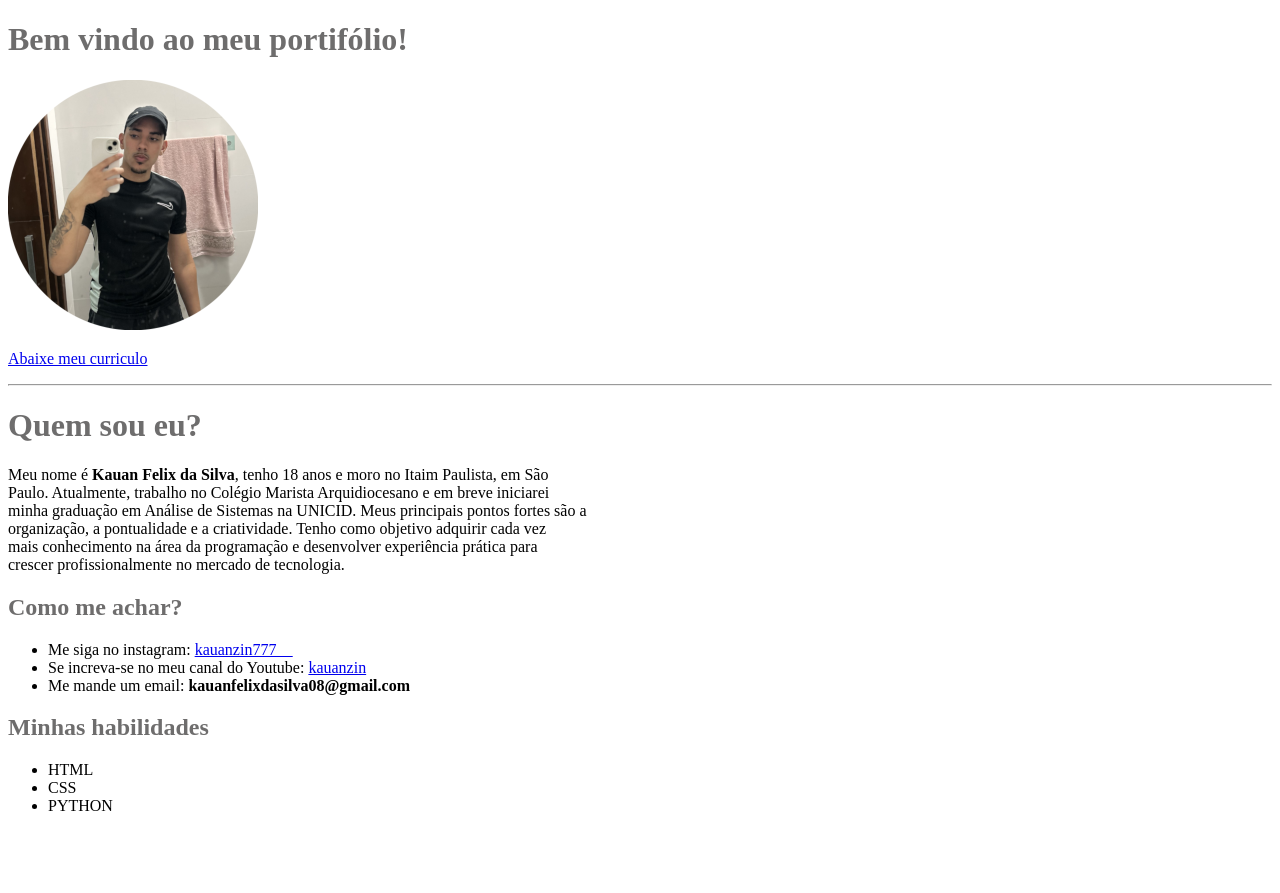
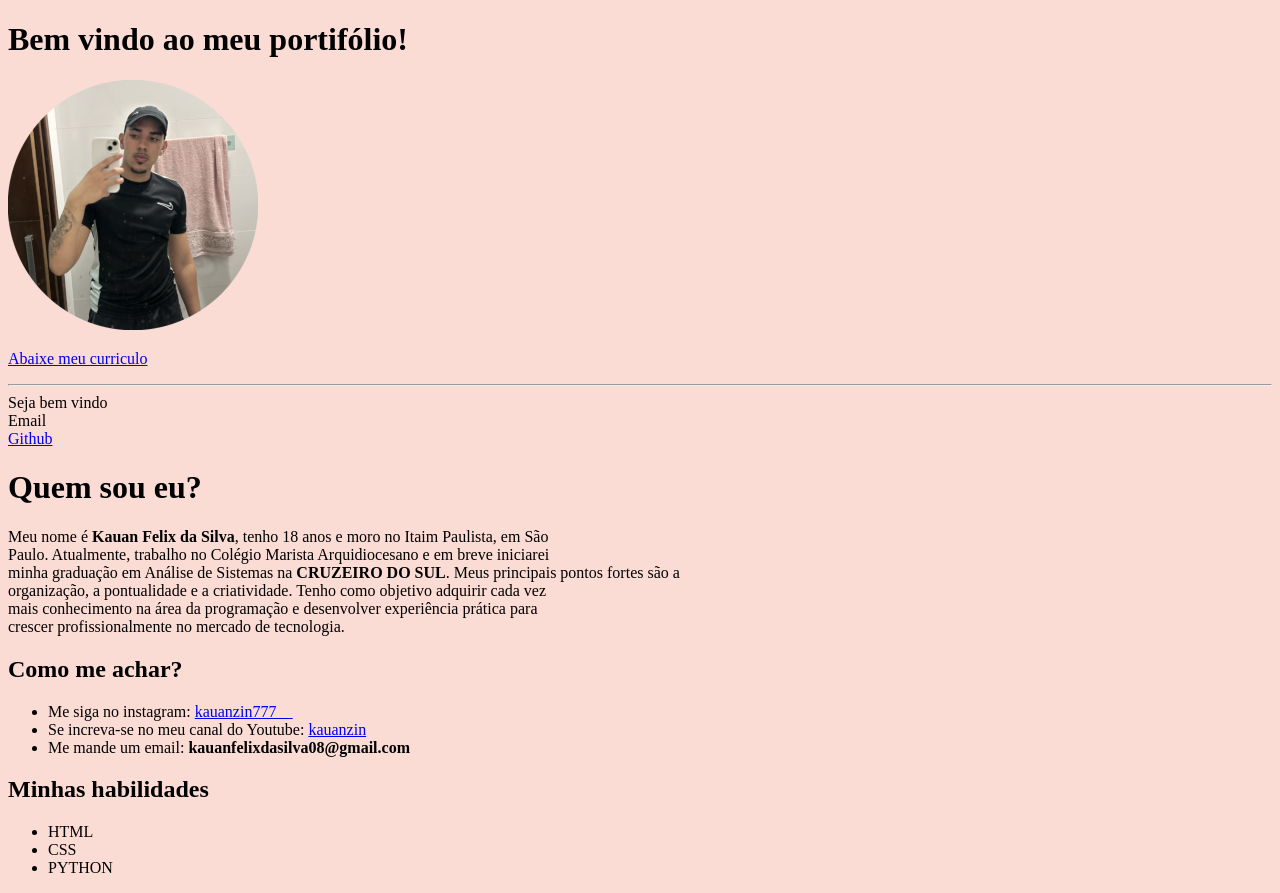
Before and after one commit to kauanfelixsilva/html-css, a plain HTML site: page exercícios/Portifólio/index.html in a window 1280 px wide. Before the commit the page ends 831 px from the top, so only its background shows below. Drawn offline with Linux system fonts and the light colour scheme.

Commit message:
atualizei a frase

```diff
--- a/exercícios/Portifólio/index.html
+++ b/exercícios/Portifólio/index.html
@@ -11,8 +11,17 @@
     <img src="img250px.png" alt="Minha foto">
     <p><a href="Currículo de administração azul masculino.pdf">Abaixe meu curriculo</a></p>
     <hr>
+    <header>
+        Seja bem vindo
+        <nav>
+            Email
+        </nav>
+        <nav>
+            <a href="https://github.com/kauanfelixsilva" target="_self">Github</a>
+        </nav>
+    </header>
     <h1>Quem sou eu?</h1>
-    <p>Meu nome é <b>Kauan Felix da Silva</b>, tenho 18 anos e moro no Itaim Paulista, em São <br>Paulo. Atualmente, trabalho no Colégio Marista Arquidiocesano e em breve iniciarei <br>minha graduação em Análise de Sistemas na UNICID. Meus principais pontos fortes são a <br>organização, a pontualidade e a criatividade. Tenho como objetivo adquirir cada vez <br>mais conhecimento na área da programação e desenvolver experiência prática para <br>crescer profissionalmente no mercado de tecnologia. </p>
+    <p>Meu nome é <b>Kauan Felix da Silva</b>, tenho 18 anos e moro no Itaim Paulista, em São <br>Paulo. Atualmente, trabalho no Colégio Marista Arquidiocesano e em breve iniciarei <br>minha graduação em Análise de Sistemas na <strong>CRUZEIRO DO SUL</strong>. Meus principais pontos fortes são a <br>organização, a pontualidade e a criatividade. Tenho como objetivo adquirir cada vez <br>mais conhecimento na área da programação e desenvolver experiência prática para <br>crescer profissionalmente no mercado de tecnologia. </p>
     <h2>Como me achar?</h2>
     <p>
         <ul>
--- a/exercícios/Portifólio/style.css
+++ b/exercícios/Portifólio/style.css
@@ -1,11 +1,18 @@
 @charset "UTF-8";
+
+:root{
+    --cor1: #765d67;
+    --cor2: #6d3c52;
+    --cor3: #4b2138;
+    --cor4: #2d222f;
+    --cor5: #fadcd5;
+
+}
+
 body{
     color: black;
-    background-color: white;
+    background-color: var(--cor5);
 }
 h1{
-    color: #6e6d6d;
+    color: black;
 }
-h2{
-    color: #6e6d6d;
-}
```
Also changed, not shown: exercícios/ex001/index.html (renamed from exercícios/ex 001/index.html).
